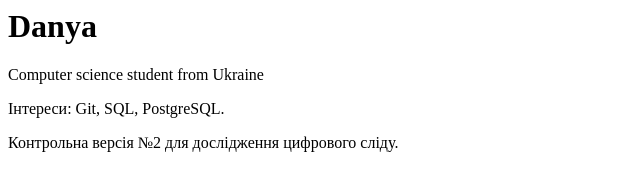
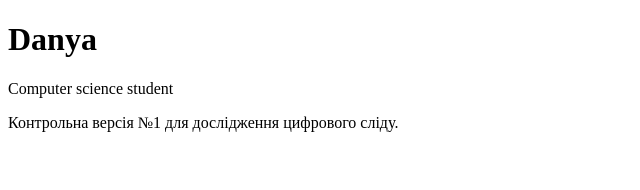
Before and after one commit to Dankoyoun/Dankoyoun.github.io, a plain HTML site: page index.html in a window 1280 px wide. Shown: the whole page, without its empty margins (0-640 px from the left). Drawn offline with Linux system fonts and the light colour scheme.

Commit message:
Update index.html

```diff
--- a/index.html
+++ b/index.html
@@ -1,4 +1,12 @@
-<h1>Danya</h1>
-<p>Computer science student from Ukraine</p>
-<p>Інтереси: Git, SQL, PostgreSQL.</p>
-<p>Контрольна версія №2 для дослідження цифрового сліду.</p>
+<!DOCTYPE html>
+<html>
+<head>
+    <meta charset="UTF-8">
+    <title>Моя тестова сторінка</title>
+</head>
+<body>
+    <h1>Danya</h1>
+    <p>Computer science student</p>
+    <p>Контрольна версія №1 для дослідження цифрового сліду.</p>
+</body>
+</html>
```
